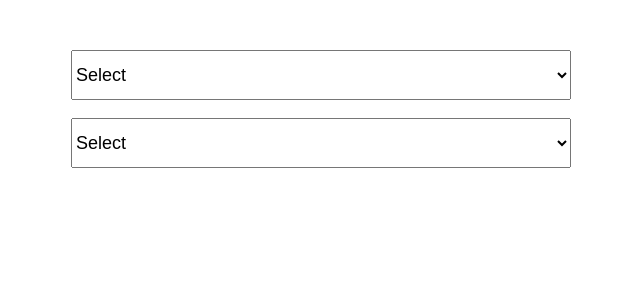
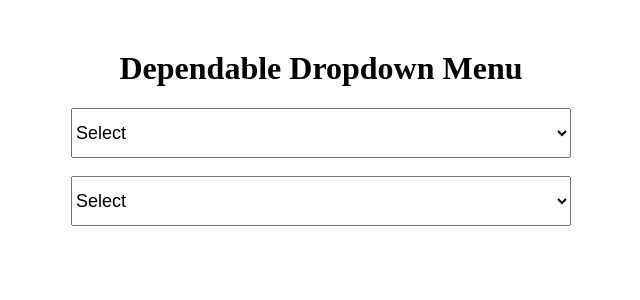
Before and after one commit to arif98741/dependable_dropdown_menu, a PHP site: page / in a window 1280 px wide. Shown: the top 300 px of the page, without its empty margins (319-959 px from the left). Run offline with PHP 8.4, Linux system fonts and the light colour scheme; data comes from the database, SQL or seed files in the repository.

Commit message:
header added

```diff
--- a/index.php
+++ b/index.php
@@ -37,6 +37,7 @@ if (file_exists('function.php')) {
     </head>
     <body>
         <div class="main">
+             <h1>Dependable Dropdown Menu</h1>
             <div class="dropdownmenu">
                 <select name="" id="country" class="form-control">
                     <option value="">Select</option>
```
